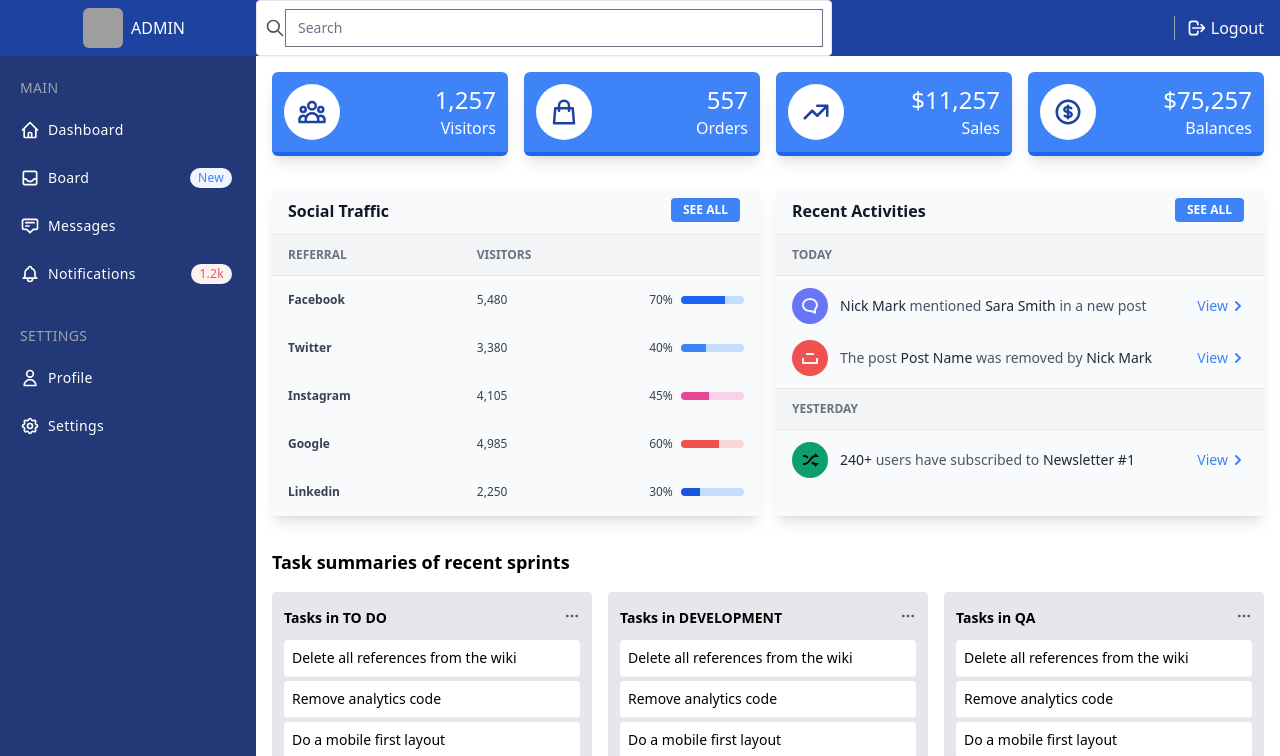
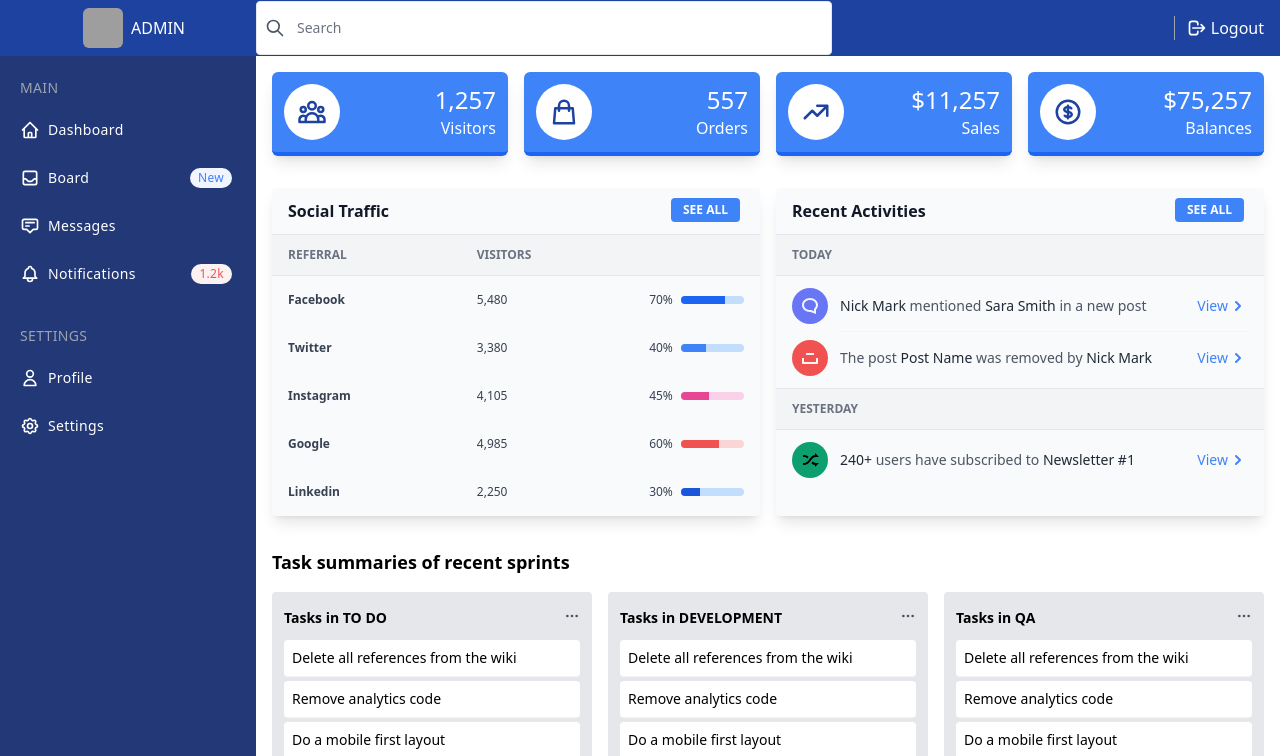
Before and after one commit to AbdelillahElasri1/Fill-Rouge, a Vue app in the folder Front-end/: page /dashboard in a window 1280 px wide. Shown: the top 756 px of the page. Built offline with nearby package versions, Linux system fonts and the light colour scheme; grey boxes are pictures that could not be loaded; what vue-sweetalert2 would draw is missing.

Commit message:
add border none to search bar

```diff
--- a/Front-end/src/components/dashboard/searchbar.vue
+++ b/Front-end/src/components/dashboard/searchbar.vue
@@ -7,6 +7,6 @@
         <button class="outline-none focus:outline-none">
             <svg class="w-5 text-gray-600 h-5 cursor-pointer" fill="none" stroke-linecap="round" stroke-linejoin="round" stroke-width="2" stroke="currentColor" viewBox="0 0 24 24"><path d="M21 21l-6-6m2-5a7 7 0 11-14 0 7 7 0 0114 0z"></path></svg>
         </button>
-        <input type="search" name="" id="" placeholder="Search" class="w-full pl-3 text-sm text-black outline-none focus:outline-none bg-transparent" />
+        <input type="search" name="" id="" placeholder="Search" class="w-full border-none pl-3 text-sm text-black outline-none focus:outline-none bg-transparent" />
     </div>
 </template>
```
